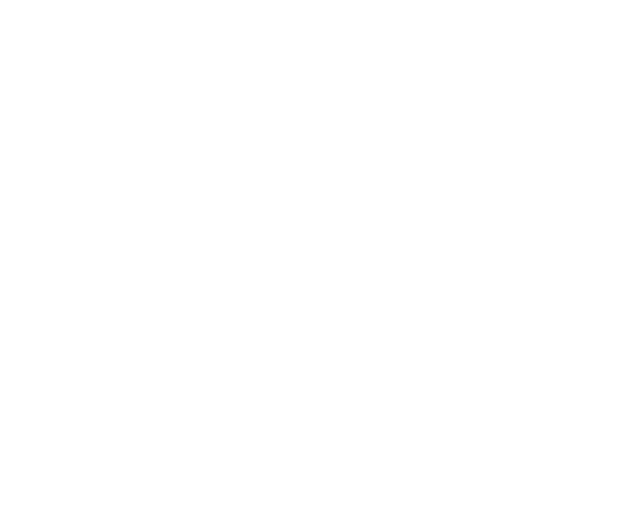
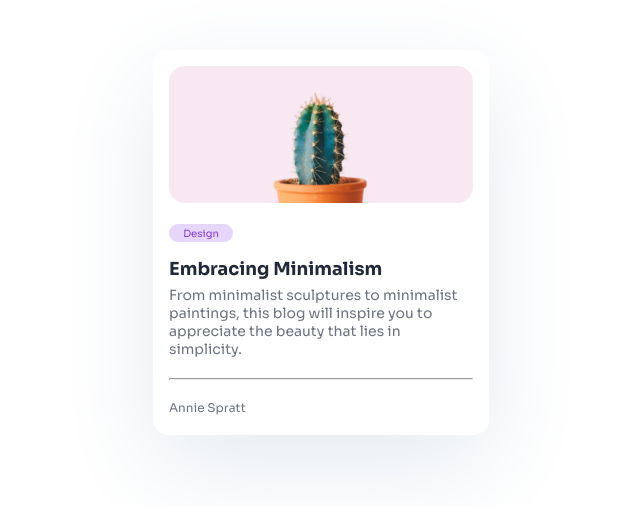
Before and after one commit to Ajmain-Fayek/Responsive-Challange_Minimal-dev-card, a plain HTML site: page index.html in a window 1280 px wide. Shown: the whole page, without its empty margins (319-959 px from the left). Drawn offline with Linux system fonts and the light colour scheme.

Commit message:
card done

```diff
--- a/Styles/styles.css
+++ b/Styles/styles.css
@@ -0,0 +1,69 @@
+/* ------------------------------------------ Fonts ------------------------------------------------ */
+@import url('https://fonts.googleapis.com/css2?family=Sora:wght@100..800&display=swap');
+/* ------------------------------------------ Fonts ------------------------------------------------ */
+
+
+/* ------------------------------------- Root Variables -------------------------------------------- */
+:root{
+    --purple: #883AE1;
+    --light_purple: #E6D6FC;
+    --black: #20293A;
+    --gray: #6C727F;
+    --light_gray: #E5EAF0;
+    --white: #FFFFFF;
+    --white2: #FAFAF9;
+}
+/* ------------------------------------- Root Variables -------------------------------------------- */
+
+
+/* ----------------------------------- Universal Selector ------------------------------------------ */
+*{
+    padding: 0;
+    margin: 0;
+    box-sizing: border-box;
+    font-family: "Sora", sans-serif;
+
+}
+/* ----------------------------------- Universal Selector ------------------------------------------ */
+/* --------------------------------------- Container ----------------------------------------------- */
+.container{
+    width: 336px;
+    padding: 16px 16px 20px 16px;
+    margin: 50px auto 0 auto;
+    border-radius: 1rem;
+    box-shadow: 0px 30px 100px 0px var(--light_gray)
+}
+.element{
+    width: 100%;
+    /* border: 1px solid; */
+}
+.element img{
+    width: 100%;
+    border-radius: 1rem;
+}
+.title{
+    font-size: 1.125rem;
+    color: var(--black);
+    margin-bottom: 6px;
+}
+.body{
+    font-size: 0.875rem;
+    color: var(--gray);
+    margin-bottom: 20px;
+}
+.small-text{
+    font-size: 0.75rem;
+    color: var(--gray);
+    margin-top: 20px;
+}
+.tag{
+    font-size: 0.625rem;
+    color: var(--purple);
+    background-color: var(--light_purple);
+    margin: 16px 0;
+    padding: 2.5px 5px;
+    border-radius: 10px;
+    width: 4rem;
+    text-align: center;
+}
+/* --------------------------------------- Container ----------------------------------------------- */
--- a/index.html
+++ b/index.html
@@ -3,9 +3,19 @@
 <head>
     <meta charset="UTF-8">
     <meta name="viewport" content="width=device-width, initial-scale=1.0">
+    <link rel="stylesheet" href="Styles/styles.css">
     <title>Minimal Dev Card</title>
 </head>
 <body>
-
+    <div class="container">
+        <div class="element">
+            <img src="images/cactus_img.jpg" alt="">
+            <p class="tag">Design</p>
+            <h3 class="title">Embracing Minimalism</h3>
+            <p class="body">From minimalist sculptures to minimalist paintings, this blog will inspire you to appreciate the beauty that lies in simplicity.</p>
+            <hr>
+            <p class="small-text">Annie Spratt</p>
+        </div>
+    </div>
 </body>
 </html>
```
